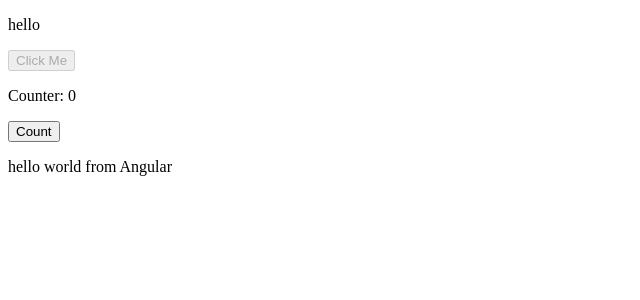
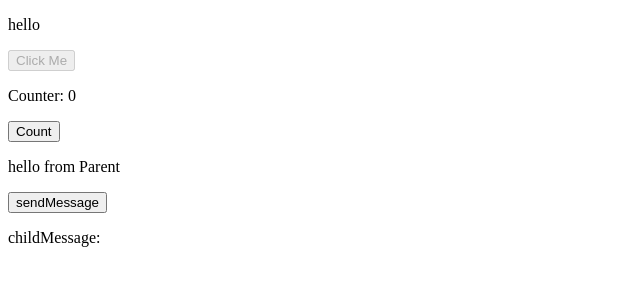
Before and after one commit to nikakaladze/Angular_Do_It_Georgia, an Angular app in the folder my-app/: page / in a window 1280 px wide. Shown: the top 300 px of the page, without its empty margins (0-640 px from the left). Built offline with nearby package versions, Linux system fonts and the light colour scheme.

Commit message:
chore:create @input and Output decorators

```diff
--- a/my-app/src/app/app.component.html
+++ b/my-app/src/app/app.component.html
@@ -1,3 +1,5 @@
 <router-outlet></router-outlet>
-<app-test></app-test>
-<p>{{message}}</p>
+<app-test [childMessage]="parentMessage"
+(messageEvent)="recieveMessage($event)"
+></app-test>
+<p>childMessage: {{message}}</p>
--- a/my-app/src/app/app.component.ts
+++ b/my-app/src/app/app.component.ts
@@ -9,6 +9,15 @@ import { TestComponent } from "./test/test.component";
   styleUrl: './app.component.css'
 })
 export class AppComponent {
-  message:string = 'hello world from Angular';
+parentMessage:string = 'hello from Parent';
+message:string = '';
+
+
+public recieveMessage(message:string):void{
+  this.message = message;
+}
+
+
+
 
 }
--- a/my-app/src/app/test/test.component.html
+++ b/my-app/src/app/test/test.component.html
@@ -2,3 +2,5 @@
 <button [disabled]="isDisabled">Click Me</button>
 <p>Counter: {{counter}}</p>
 <button (click)="Count()">Count</button>
+<p>{{childMessage}}</p>
+<button (click)="sendMessage()">sendMessage</button>
--- a/my-app/src/app/test/test.component.ts
+++ b/my-app/src/app/test/test.component.ts
@@ -1,4 +1,4 @@
-import { Component } from '@angular/core';
+import { Component, EventEmitter, Input, Output } from '@angular/core';
 
 @Component({
   selector: 'app-test',
@@ -7,13 +7,21 @@ import { Component } from '@angular/core';
   styleUrl: './test.component.css'
 })
 export class TestComponent {
-  Count():void{
+  @Input() childMessage: string = '';
+  @Output() messageEvent: EventEmitter<string> = new EventEmitter<string>();
+
+  public sendMessage(): void {
+    this.messageEvent.emit('hello from child');
+
+  };
+
+  Count(): void {
     this.counter++
   }
-    counter:number = 0;
+  counter: number = 0;
 
 
   isDisabled: boolean = true;
 
-  fmessage:string="hello"
+  fmessage: string = "hello"
 }
```
